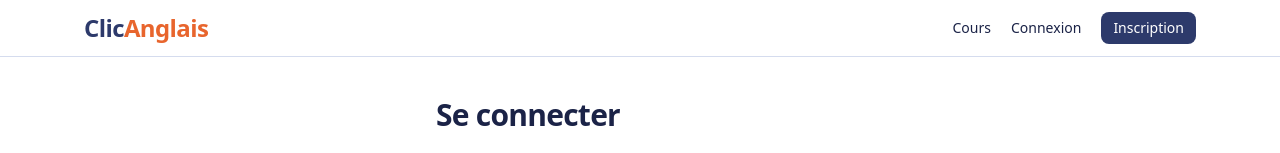
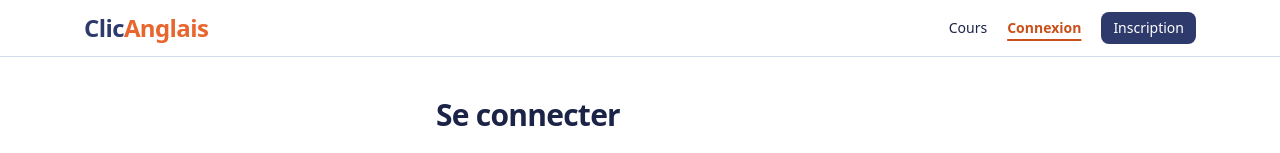
Before and after one commit to binta-bi/clicanglais, a Next.js app: page /connexion in a window 1280 px wide. Shown: the top 153 px of the page. Built offline with nearby package versions, Linux system fonts and the light colour scheme; no server answers.

Commit message:
Menu: page actice en orange

```diff
--- a/app/(admin)/admin/layout.tsx
+++ b/app/(admin)/admin/layout.tsx
@@ -1,10 +1,10 @@
 'use client'
-import Link from 'next/link'
 import { useEffect, useState } from 'react'
 import { useRouter } from 'next/navigation'
 import { supabase } from '@/lib/supabase'
 import LienMessages from '@/components/LienMessages'
 import LienPaiements from '@/components/LienPaiements'
+import LienMenu from '@/components/LienMenu'
 
 export default function AdminLayout({ children }: { children: React.ReactNode }) {
   const [ok, setOk] = useState(false)
@@ -36,15 +36,15 @@ export default function AdminLayout({ children }: { children: React.ReactNode })
   return (
     <div className="max-w-5xl mx-auto px-4 mt-6">
       <nav aria-label="Espace professeur" className="menu-liens mb-6 flex flex-wrap gap-x-4 gap-y-2 border-b pb-3 font-medium">
-        <Link href="/admin">Accueil</Link>
+        <LienMenu href="/admin">Accueil</LienMenu>
         <LienPaiements href="/admin/paiements" />
-        <Link href="/admin/statistiques">Statistiques</Link>
-        <Link href="/admin/cours">Cours</Link>
-        <Link href="/admin/tests">Tests</Link>
-        <Link href="/admin/evaluations">Évaluations</Link>
-        <Link href="/admin/direct">Direct</Link>
-        <Link href="/club">Club</Link>
-        <Link href="/admin/avis">Avis</Link>
+        <LienMenu href="/admin/statistiques">Statistiques</LienMenu>
+        <LienMenu href="/admin/cours">Cours</LienMenu>
+        <LienMenu href="/admin/tests">Tests</LienMenu>
+        <LienMenu href="/admin/evaluations">Évaluations</LienMenu>
+        <LienMenu href="/admin/direct">Direct</LienMenu>
+        <LienMenu href="/club">Club</LienMenu>
+        <LienMenu href="/admin/avis">Avis</LienMenu>
         <LienMessages href="/admin/messages" />
       </nav>
       {children}
--- a/app/globals.css
+++ b/app/globals.css
@@ -57,3 +57,11 @@ body {
 .menu-bouton:hover {
   background-color: var(--color-brand-deep);
 }
+/* Page en cours : le lien reste en couleur */
+.menu-liens a[aria-current='page'] {
+  color: var(--color-brand-deep);
+  font-weight: 700;
+  text-decoration: underline;
+  text-underline-offset: 6px;
+  text-decoration-thickness: 2px;
+}
--- a/components/Header.tsx
+++ b/components/Header.tsx
@@ -3,6 +3,7 @@ import Link from 'next/link'
 import { useEffect, useState } from 'react'
 import { supabase } from '@/lib/supabase'
 import LienMessages from '@/components/LienMessages'
+import LienMenu from '@/components/LienMenu'
 
 export default function Header() {
   const [connecte, setConnecte] = useState(false)
@@ -36,22 +37,22 @@ export default function Header() {
           Clic<span className="text-brand">Anglais</span>
         </Link>
         <div className="menu-liens flex flex-wrap items-center gap-x-5 gap-y-2 text-sm font-medium">
-          <Link href="/cours">Cours</Link>
-          {connecte && <Link href="/mes-cours">Mes cours</Link>}
-          {connecte && !estProf && <Link href="/direct">Direct</Link>}
-          {connecte && !estProf && <Link href="/evaluations">Évaluations</Link>}
-          {connecte && <Link href="/club">Club</Link>}
+          <LienMenu href="/cours">Cours</LienMenu>
+          {connecte && <LienMenu href="/mes-cours">Mes cours</LienMenu>}
+          {connecte && !estProf && <LienMenu href="/direct">Direct</LienMenu>}
+          {connecte && !estProf && <LienMenu href="/evaluations">Évaluations</LienMenu>}
+          {connecte && <LienMenu href="/club">Club</LienMenu>}
           {connecte && !estProf && <LienMessages href="/messages" />}
           {estProf && (
-            <Link href="/admin" className="font-bold text-brand-deep">
+            <LienMenu href="/admin" className="font-bold text-brand-deep">
               Espace professeur
-            </Link>
+            </LienMenu>
           )}
           {connecte ? (
             <button onClick={() => supabase.auth.signOut()}>Déconnexion</button>
           ) : (
             <>
-              <Link href="/connexion">Connexion</Link>
+              <LienMenu href="/connexion">Connexion</LienMenu>
               <Link href="/inscription" className="menu-bouton rounded-lg bg-navy px-3 py-1.5 text-white">
                 Inscription
               </Link>
--- /dev/null
+++ b/components/LienMenu.tsx
@@ -0,0 +1,38 @@
+'use client'
+import Link from 'next/link'
+import { usePathname } from 'next/navigation'
+import { Suspense } from 'react'
+
+// Vrai quand la page affichée est celle du lien (ou une page à l'intérieur)
+function estActif(chemin: string | null, href: string) {
+  if (!chemin) return false
+  if (href === '/' || href === '/admin') return chemin === href
+  return chemin === href || chemin.startsWith(href + '/')
+}
+
+type Props = { href: string; className?: string; children: React.ReactNode }
+
+function Interne({ href, className, children }: Props) {
+  const actif = estActif(usePathname(), href)
+  return (
+    <Link href={href} className={className} aria-current={actif ? 'page' : undefined}>
+      {children}
+    </Link>
+  )
+}
+
+// Lien de menu : reste en couleur tant qu'on est sur sa page.
+// usePathname() doit être lu sous <Suspense> pour que le site se compile en production.
+export default function LienMenu(props: Props) {
+  return (
+    <Suspense
+      fallback={
+        <Link href={props.href} className={props.className}>
+          {props.children}
+        </Link>
+      }
+    >
+      <Interne {...props} />
+    </Suspense>
+  )
+}
--- a/components/LienMessages.tsx
+++ b/components/LienMessages.tsx
@@ -1,5 +1,5 @@
 'use client'
-import Link from 'next/link'
+import LienMenu from '@/components/LienMenu'
 import { useEffect, useState } from 'react'
 import { supabase } from '@/lib/supabase'
 
@@ -22,7 +22,7 @@ export default function LienMessages({ href, className }: { href: string; classN
   }, [])
 
   return (
-    <Link href={href} className={`inline-flex items-center whitespace-nowrap ${className ?? ""}`}>
+    <LienMenu href={href} className={`inline-flex items-center whitespace-nowrap ${className ?? ""}`}>
       Messages
       {non > 0 && (
         <span
@@ -32,6 +32,6 @@ export default function LienMessages({ href, className }: { href: string; classN
           {non}
         </span>
       )}
-    </Link>
+    </LienMenu>
   )
 }
--- a/components/LienPaiements.tsx
+++ b/components/LienPaiements.tsx
@@ -1,5 +1,5 @@
 'use client'
-import Link from 'next/link'
+import LienMenu from '@/components/LienMenu'
 import { useEffect, useState } from 'react'
 import { supabase } from '@/lib/supabase'
 
@@ -22,7 +22,7 @@ export default function LienPaiements({ href, className }: { href: string; class
   }, [])
 
   return (
-    <Link href={href} className={`inline-flex items-center whitespace-nowrap ${className ?? ''}`}>
+    <LienMenu href={href} className={`inline-flex items-center whitespace-nowrap ${className ?? ''}`}>
       Paiements
       {nb > 0 && (
         <span
@@ -32,6 +32,6 @@ export default function LienPaiements({ href, className }: { href: string; class
           {nb}
         </span>
       )}
-    </Link>
+    </LienMenu>
   )
 }
```
